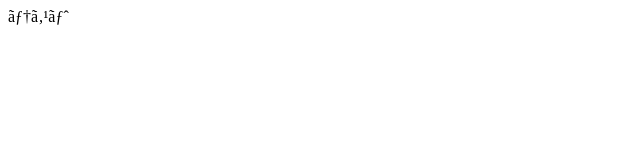
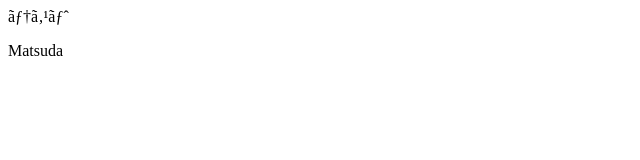
Before and after one commit to sshimosaka/gitpull, a plain HTML site: page index.html in a window 1280 px wide. Shown: the full height of the page, 0-640 px from the left. Drawn offline with Linux system fonts and the light colour scheme.

Commit message:
add line

```diff
--- a/index.html
+++ b/index.html
@@ -5,5 +5,6 @@
   <title>サンプル</title>
   <body>
   <p>テスト</p>
+  <p>Matsuda</p>
   </body>
 </html>
```
